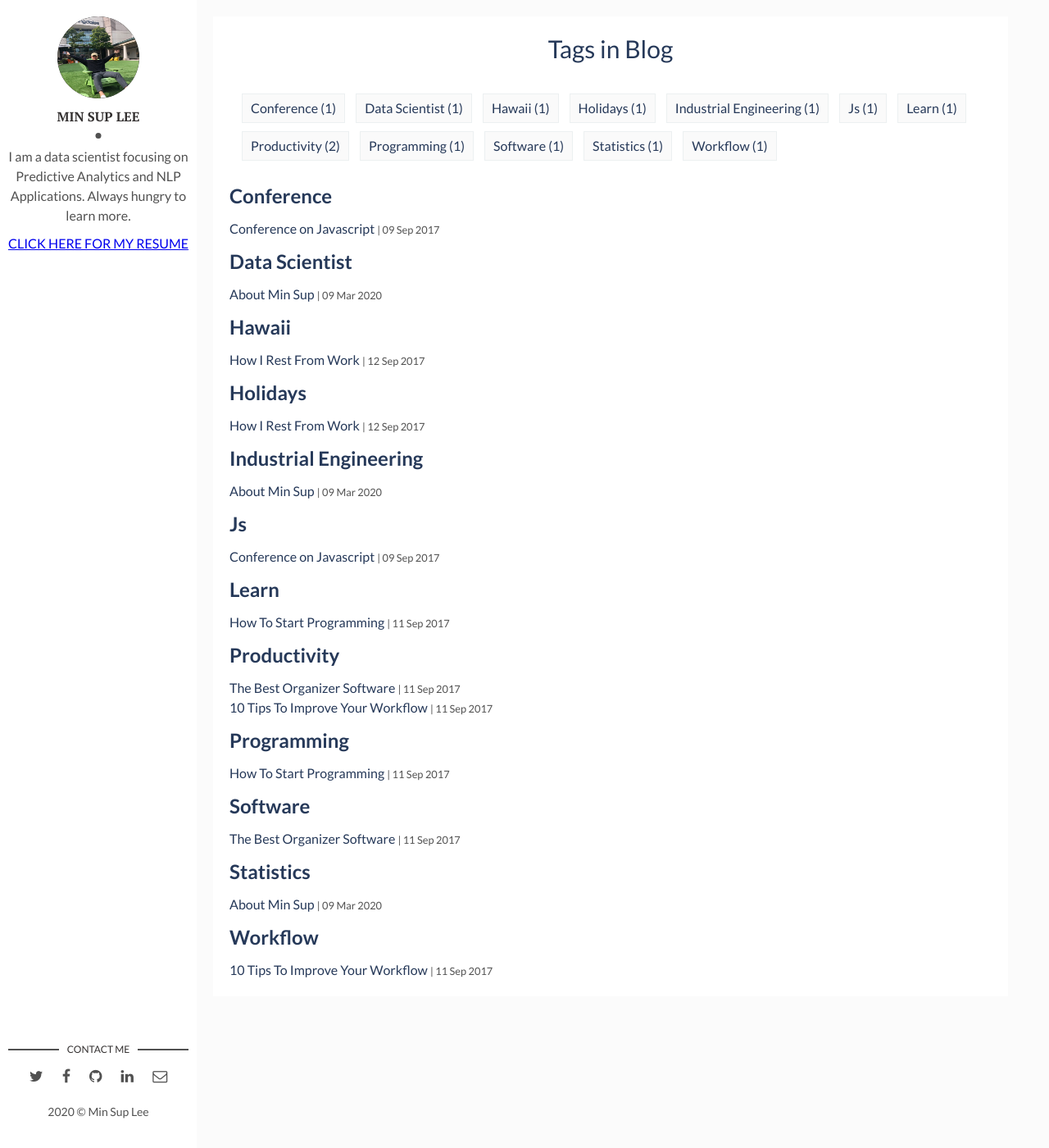
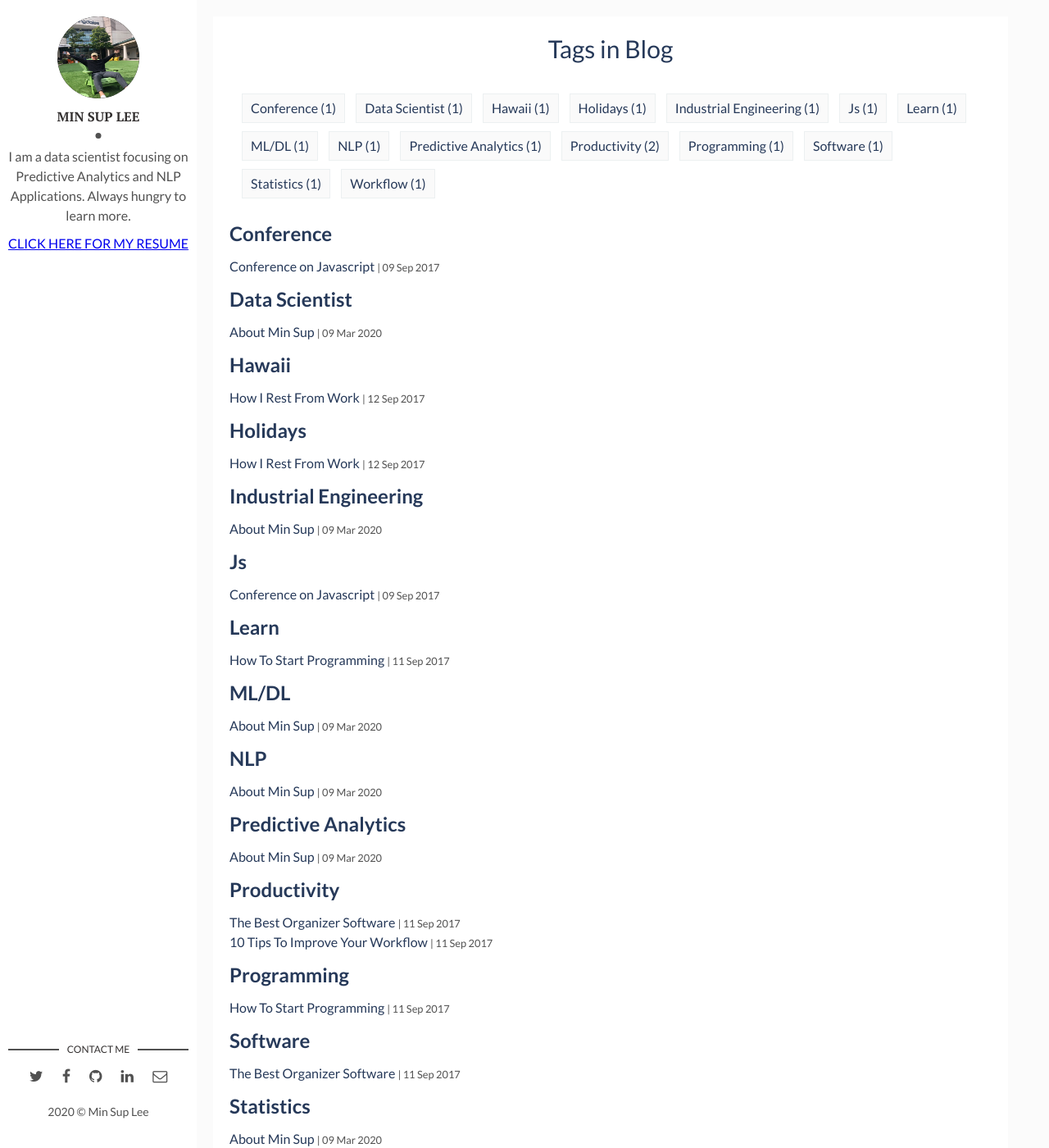
Before and after one commit to MarcSupLee/Minsup_Portfolio_, a Jekyll site: the page built from tags.html, in a window 1280 px wide and 1400 px high. Shown: the whole window at 82% size. Built offline with Jekyll 4.4.1, drawn with Linux system fonts in a browser that asks for light colours.

Commit message:
about-myself link

```diff
--- a/_layouts/main.html
+++ b/_layouts/main.html
@@ -10,7 +10,7 @@ layout: default
       </div>
       <div class="author-name">{{site.author}}</div>
       <p>{{site.about-author}}</p>
-	  <a href="https://github.com/MarcSupLee/Minsup_Portfolio/blob/master/assets/Minsup_Lee_Resume.pdf" type="application/pdf">CLICK HERE FOR MY RESUME</a>
+	  <a href="{{site.baseurl}}/About-myself">CLICK HERE FOR MY RESUME</a>
     </div>
   </header> <!-- End Header -->
   <footer>
--- a/_posts/2020-03-08-About myself.markdown
+++ b/_posts/2020-03-08-About myself.markdown
@@ -5,7 +5,7 @@ date: 2020-03-09 13:23:00 -0400
 description: Resume walk-through # Add post description (optional)
 img: minsup_lee2.jpeg # Add image post (optional)
 fig-caption: # Add figcaption (optional)
-tags: [Data Scientist, Industrial Engineering, Statistics]
+tags: [Data Scientist, Industrial Engineering, Statistics, Predictive Analytics, ML/DL, NLP]
 ---
 
 I am a Data Scientist working at an Analytics Consulting company. My skillset mainly focuses on the predictive analytics (Demand Forecasting and Revenue Optimization), but also covers the Manufacturing Process Optimization and Natural Language Processing Applications, such as custom word embedding, topic modeling, and speech recognition.
```
Also changed, not shown: 10 other files.
